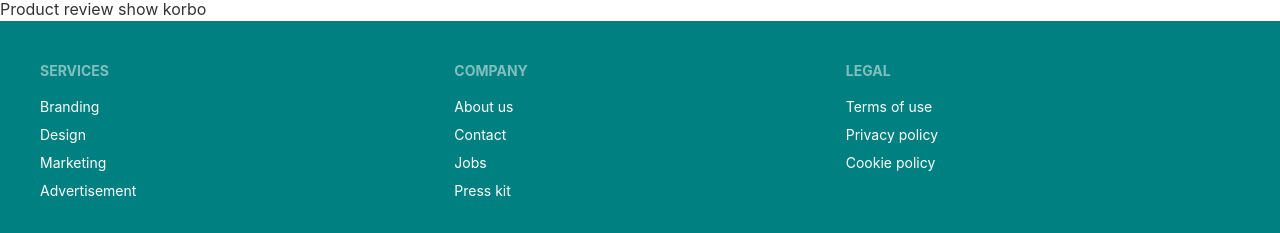
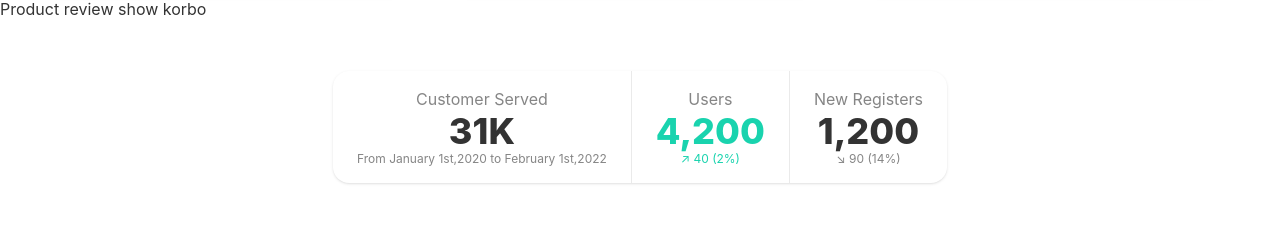
Before and after one commit to Shaharuque/social_app_clientside, a React (Create React App) app: page / in a window 1280 px wide. Shown: the part 1311-1544 px from the top of the page. Built offline with nearby package versions, Linux system fonts and the light colour scheme; no server answers.

Commit message:
summary done

```diff
--- /dev/null
+++ b/src/Pages/Home/BusinessSummary.js
@@ -0,0 +1,31 @@
+import React from 'react';
+
+const BusinessSummary = () => {
+    return (
+        <div style={{display:'flex',justifyContent:'center',margin:'50px 0'}}>
+            <div class="stats shadow">
+
+                <div class="stat place-items-center">
+                    <div class="stat-title">Customer Served</div>
+                    <div class="stat-value">31K</div>
+                    <div class="stat-desc">From January 1st,2020 to February 1st,2022</div>
+                </div>
+
+                <div class="stat place-items-center">
+                    <div class="stat-title">Users</div>
+                    <div class="stat-value text-secondary">4,200</div>
+                    <div class="stat-desc text-secondary">↗︎ 40 (2%)</div>
+                </div>
+
+                <div class="stat place-items-center">
+                    <div class="stat-title">New Registers</div>
+                    <div class="stat-value">1,200</div>
+                    <div class="stat-desc">↘︎ 90 (14%)</div>
+                </div>
+
+            </div>
+        </div>
+    );
+};
+
+export default BusinessSummary;
--- a/src/Pages/Home/Home.js
+++ b/src/Pages/Home/Home.js
@@ -1,5 +1,6 @@
 import React from 'react';
 import Banner from './Banner';
+import BusinessSummary from './BusinessSummary';
 import Carousel from './Carousel';
 import Reviews from './Reviews';
 import Services from './Services';
@@ -10,6 +11,7 @@ const Home = () => {
           <Banner></Banner>
           <Services></Services>
           <Reviews></Reviews>
+          <BusinessSummary></BusinessSummary>
         </div>
     );
 };
```
